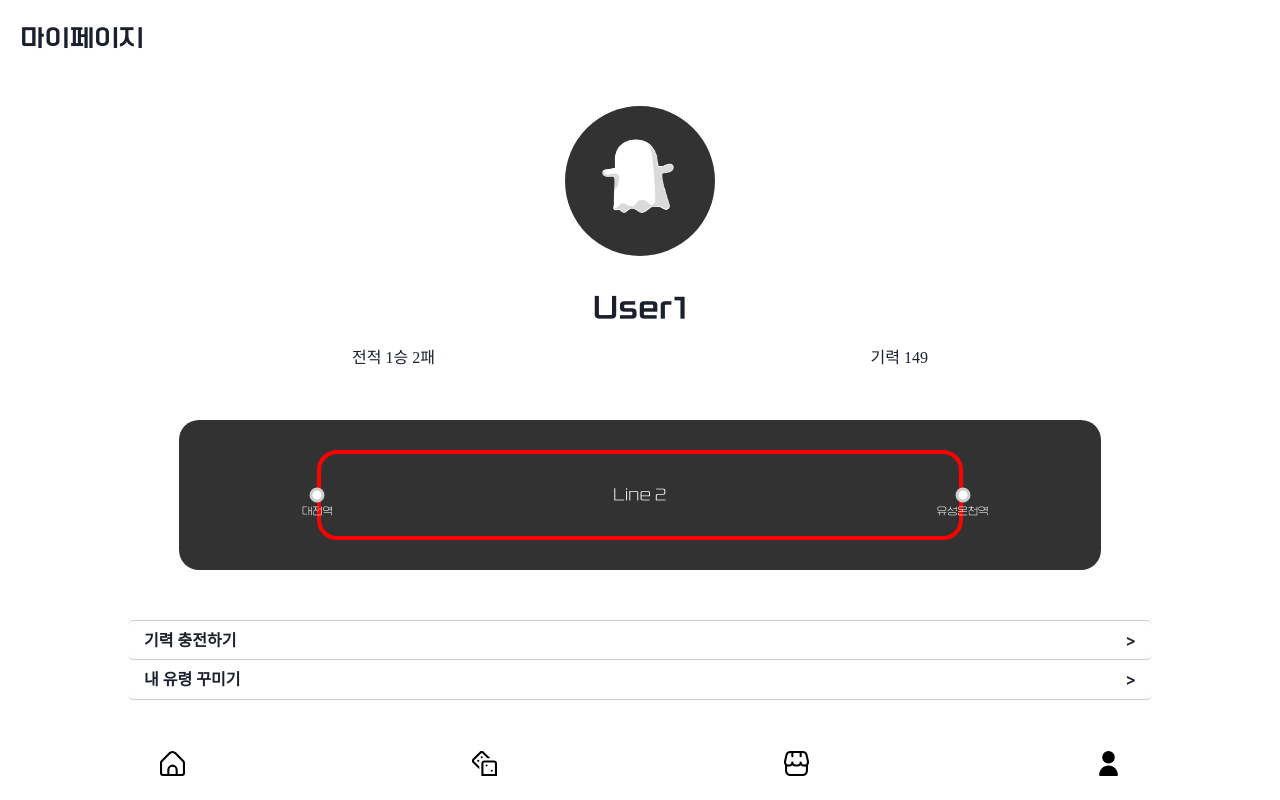
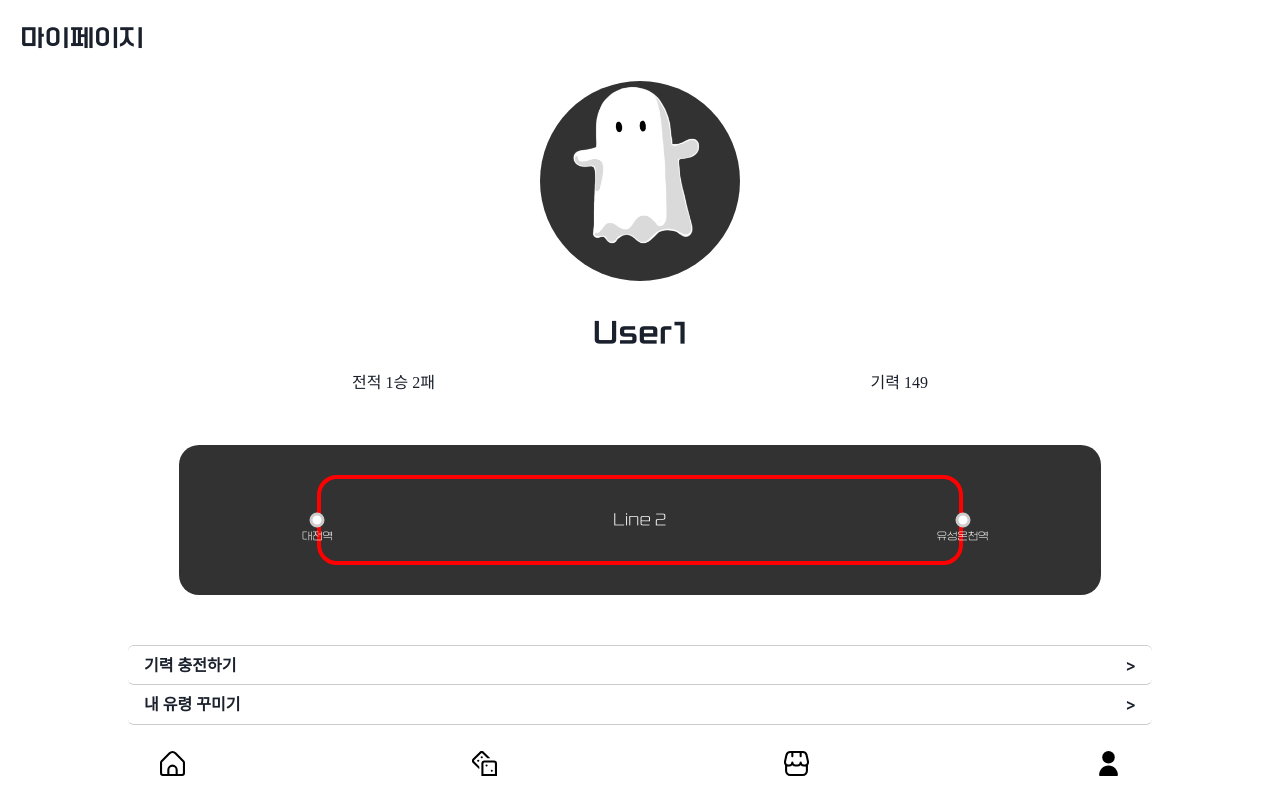
Before and after one commit to flow4camp/flow4-front, a React (Create React App) app: page /mypage in a window 1280 px wide. Built offline with nearby package versions, Linux system fonts and the light colour scheme; a web font is replaced by a local one.

Commit message:
feat: 캐릭터 이미지로 수정

```diff
--- a/src/pages/MyPage.tsx
+++ b/src/pages/MyPage.tsx
@@ -11,6 +11,8 @@ import { useDisclosure } from "@chakra-ui/hooks";
 import React, { useState } from "react";
 import Layout from "../components/layout";
 import { Link } from "react-router-dom";
+import UserCharacter from "../components/UserCharacter";
+import { faceVariants } from "../components/AssetVariants";
 
 function MyPage() {
   const theme = useTheme();
@@ -54,16 +56,18 @@ function MyPage() {
             align="center"
             style={{
               backgroundColor: theme.colors.ziha_charcoal,
-              width: "150px",
-              height: "150px",
+              width: "200px",
+              height: "200px",
               borderRadius: "50%",
             }}
           >
-            <Image
-              src={require("../assets/ghost-basic-0.png")}
-              w="100px"
-              h="100px"
-              m={3}
+            <UserCharacter
+              edit={false}
+              selectedHat={null}
+              selectedAcc={null}
+              selectedFace={faceVariants[0]}
+              selectedClothes={null}
+              selectedShoe={null}
             />
           </Flex>
 
```
